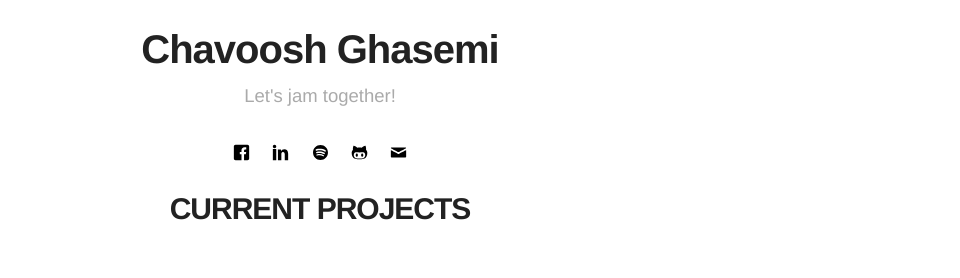
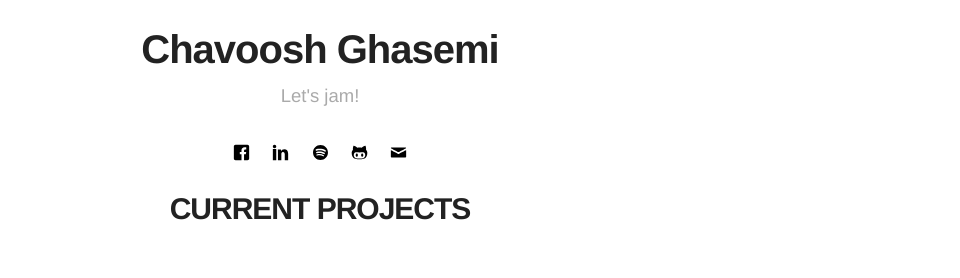
Before and after one commit to chavoosh/chavoosh.github.io, a Jekyll site: the page built from projects.md, in a window 1280 px wide and 900 px high. Shown: the part 252-530 px from the top of the window, without its empty margins (320-1280 px from the left). Built offline with Jekyll 4.4.1, drawn with Linux system fonts in a browser that asks for light colours.

Commit message:
update _config.yml file

```diff
--- a/_config.yml
+++ b/_config.yml
@@ -1,6 +1,6 @@
 # main text of home
 name: Chavoosh Ghasemi
-bio: Let's jam together!
+bio: Let's jam!
 # twitter summary info
 description: Chavoosh Ghasemi's personal website
 
```
